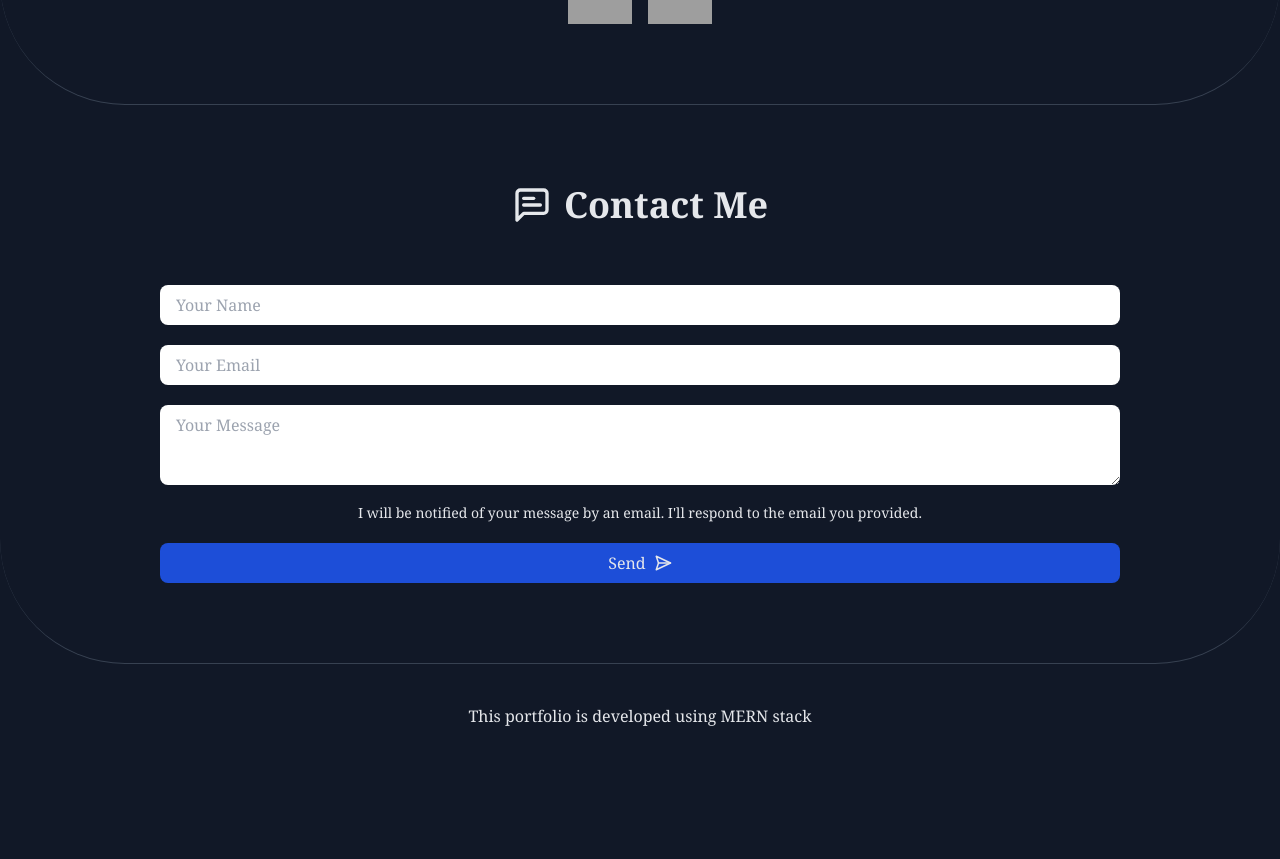
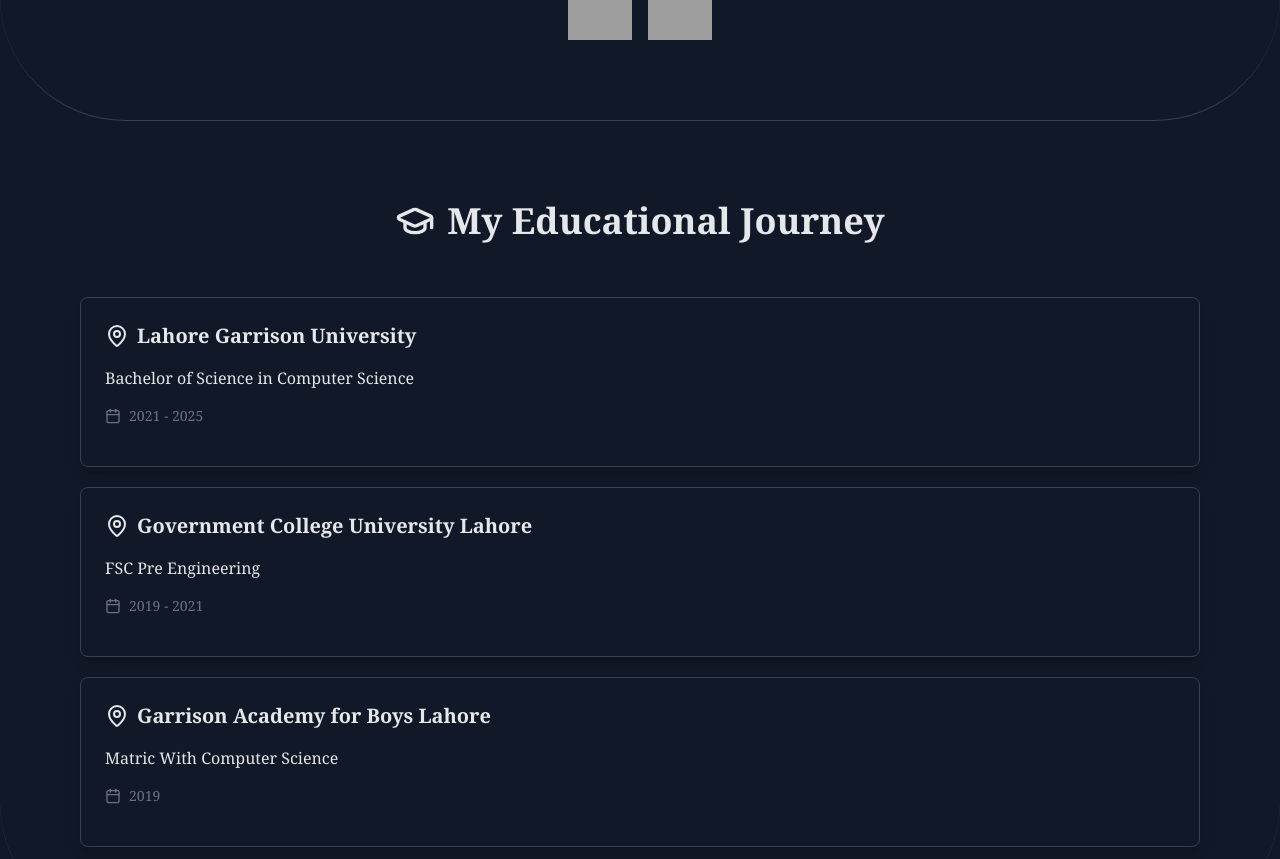
Before and after one commit to IamHamzaAziz/mern-portfolio, a React (Vite) app in the folder frontend/: page / in a window 1280 px wide. Shown: the part 1600-2459 px from the top of the page. Before the commit the page ends 2368 px from the top, so only its background shows below. Built offline with nearby package versions, Linux system fonts and the light colour scheme; grey boxes are pictures that could not be loaded.

Commit message:
added education

```diff
--- a/frontend/src/App.jsx
+++ b/frontend/src/App.jsx
@@ -5,6 +5,7 @@ import Projects from './sections/Projects'
 import Skills from './sections/Skills'
 import Contact from './sections/Contact'
 import Footer from './sections/Footer'
+import Education from './sections/Education'
 import { Analytics } from "@vercel/analytics/react"
 
 function App() {
@@ -14,6 +15,7 @@ function App() {
       <Hero />
       <Projects />
       <Skills />
+      <Education />
       <Contact />
       <Footer />
       <Analytics />
--- /dev/null
+++ b/frontend/src/sections/Education.jsx
@@ -0,0 +1,63 @@
+import React, { useState } from 'react'
+
+const schools = [
+    {
+        name: "Lahore Garrison University",
+        degree: "Bachelor of Science in Computer Science",
+        year: "2021 - 2025"
+    },
+    {
+        name: "Government College University Lahore",
+        degree: "FSC Pre Engineering",
+        year: "2019 - 2021"
+    },
+    {
+        name: "Garrison Academy for Boys Lahore",
+        degree: "Matric With Computer Science",
+        year: "2019"
+    }
+]
+
+const Education = () => {
+    const [hoveredIndex, setHoveredIndex] = useState()
+
+    return (
+        <div className='py-20 border-b border-gray-700 rounded-ee-[50px] rounded-es-[50px] sm:rounded-ee-[125px] sm:rounded-es-[125px]'>
+            <div className="container mx-auto px-10">
+                <h1 className='text-2xl sm:text-4xl font-bold flex justify-center items-center space-x-3'>
+                    <svg xmlns="http://www.w3.org/2000/svg" width="24" height="24" viewBox="0 0 24 24" fill="none" stroke="currentColor" stroke-width="2" stroke-linecap="round" stroke-linejoin="round" className="lucide lucide-graduation-cap h-7 w-7 sm:h-10 sm:w-10"><path d="M21.42 10.922a1 1 0 0 0-.019-1.838L12.83 5.18a2 2 0 0 0-1.66 0L2.6 9.08a1 1 0 0 0 0 1.832l8.57 3.908a2 2 0 0 0 1.66 0z"/><path d="M22 10v6"/><path d="M6 12.5V16a6 3 0 0 0 12 0v-3.5"/></svg>
+                    <span className='hidden sm:block'>My Educational Journey</span>
+                    <span className='block sm:hidden'>Education</span>
+                </h1>
+                <div className="space-y-5 mt-14">
+                    {schools.map((school, index) => (
+                        <div
+                            key={index}
+                            className="rounded-lg shadow-lg overflow-hidden transition-all duration-300 ease-in-out transform hover:-translate-y-1 hover:shadow-xl border border-gray-700 cursor-pointer"
+                            onMouseEnter={() => setHoveredIndex(index)}
+                            onMouseLeave={() => setHoveredIndex(null)}
+                        >
+                            <div className="p-6">
+                                <div className="flex items-center mb-4">
+                                    <svg xmlns="http://www.w3.org/2000/svg" width="24" height="24" viewBox="0 0 24 24" fill="none" stroke="currentColor" stroke-width="2" stroke-linecap="round" stroke-linejoin="round" class="lucide lucide-map-pin w-6 h-6 mr-2 hidden sm:block"><path d="M20 10c0 4.993-5.539 10.193-7.399 11.799a1 1 0 0 1-1.202 0C9.539 20.193 4 14.993 4 10a8 8 0 0 1 16 0"/><circle cx="12" cy="10" r="3"/></svg>
+                                    <h3 className="text-xl font-semibold">{school.name}</h3>
+                                </div>
+                                <p className="mb-4">{school.degree}</p>
+                                <div className="flex items-center text-sm text-gray-500 dark:text-gray-400 mb-2">
+                                    <svg xmlns="http://www.w3.org/2000/svg" width="24" height="24" viewBox="0 0 24 24" fill="none" stroke="currentColor" stroke-width="2" stroke-linecap="round" stroke-linejoin="round" class="lucide lucide-calendar w-4 h-4 mr-2"><path d="M8 2v4"/><path d="M16 2v4"/><rect width="18" height="18" x="3" y="4" rx="2"/><path d="M3 10h18"/></svg>
+                                    <span>{school.year}</span>
+                                </div>
+                            </div>
+                            <div
+                                className="h-2 bg-gray-700 transition-all duration-300 ease-in-out"
+                                style={{ width: hoveredIndex === index ? '100%' : '0%' }}
+                            />
+                        </div>
+                    ))}
+                </div>
+            </div>
+        </div>
+    )
+}
+
+export default Education
--- a/frontend/src/sections/Skills.jsx
+++ b/frontend/src/sections/Skills.jsx
@@ -25,7 +25,7 @@ const Skills = () => {
         <span>Key Skills</span>
       </h1>
 
-      <div className="w-3/4 md:w-1/2 mx-auto mt-10 flex flex-wrap justify-center items-center gap-4">
+      <div className="w-3/4 md:w-1/2 mx-auto mt-14 flex flex-wrap justify-center items-center gap-4">
         {
           skills.map((icon, index) => (
             <div key={index} className="relative group cursor-pointer">
```
